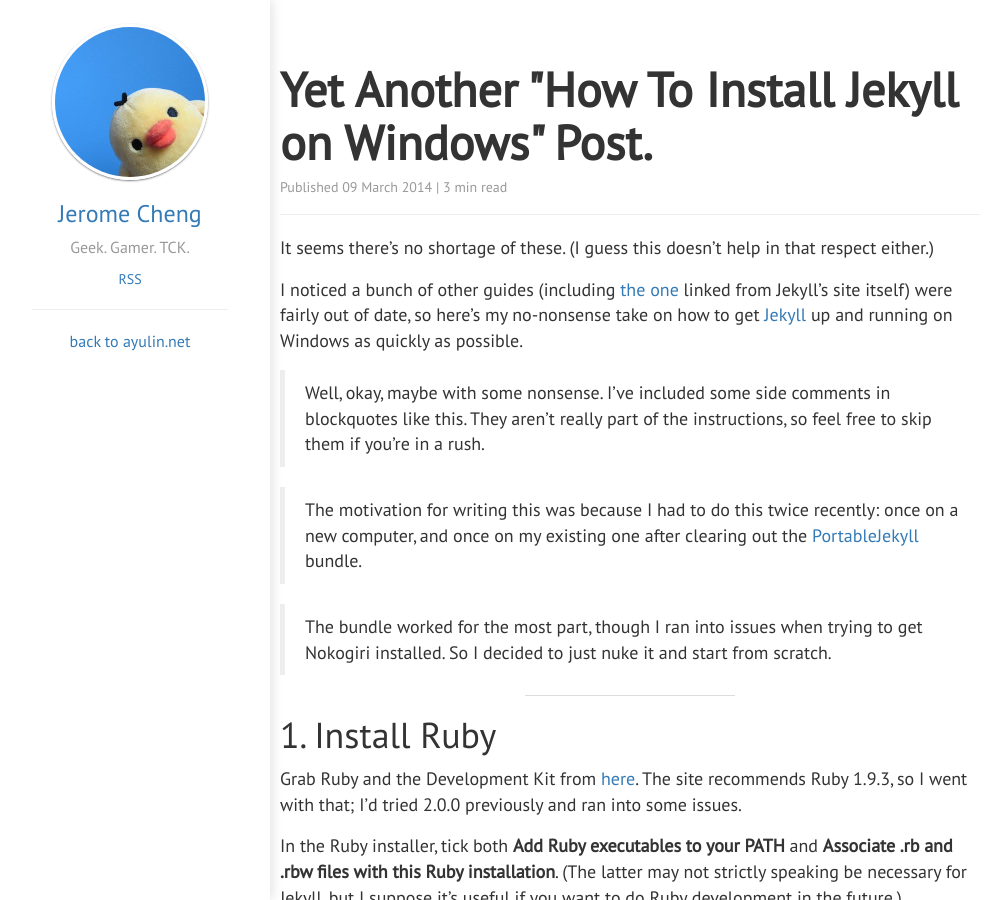
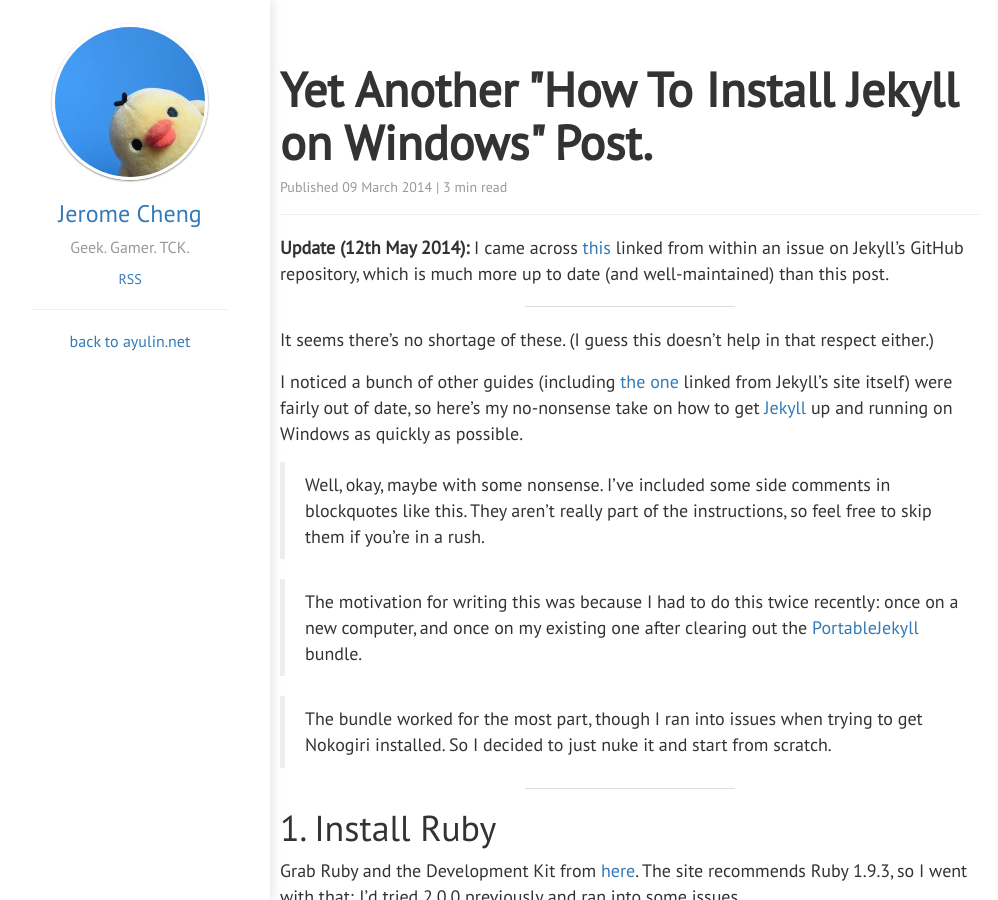
Before and after one commit to jcheng31/ayulin.net, a Jekyll site: the page built from Content/_posts/2014-03-09-installing-jekyll-on-windows.md, in a window 1280 px wide and 900 px high. Shown: the whole window, without its empty margins (10-1008 px from the left). Built offline with Jekyll 4.4.1, drawn with Linux system fonts in a browser that asks for light colours; nearby versions of some CDN libraries; Markdown is read by kramdown in place of the engine named in the settings; comment, search, counter and statistics services are not loaded.

Commit message:
Link Jekyll guide post to better instructions.

```diff
--- a/Content/_posts/2014-03-09-installing-jekyll-on-windows.md
+++ b/Content/_posts/2014-03-09-installing-jekyll-on-windows.md
@@ -2,6 +2,11 @@
 layout: post
 title: 'Yet Another "How To Install Jekyll on Windows" Post.'
 date: 2014-03-09 18:00 +08:00
+excerpt: "It seems there's no shortage of these. (I guess this doesn't help in that respect either.)"
+---
+
+**Update (12th May 2014):** I came across [this](https://github.com/juthilo/run-jekyll-on-windows/) linked from within an issue on Jekyll's GitHub repository, which is much more up to date (and well-maintained) than this post.
+
 ---
 
 It seems there's no shortage of these. (I guess this doesn't help in that respect either.)
```
